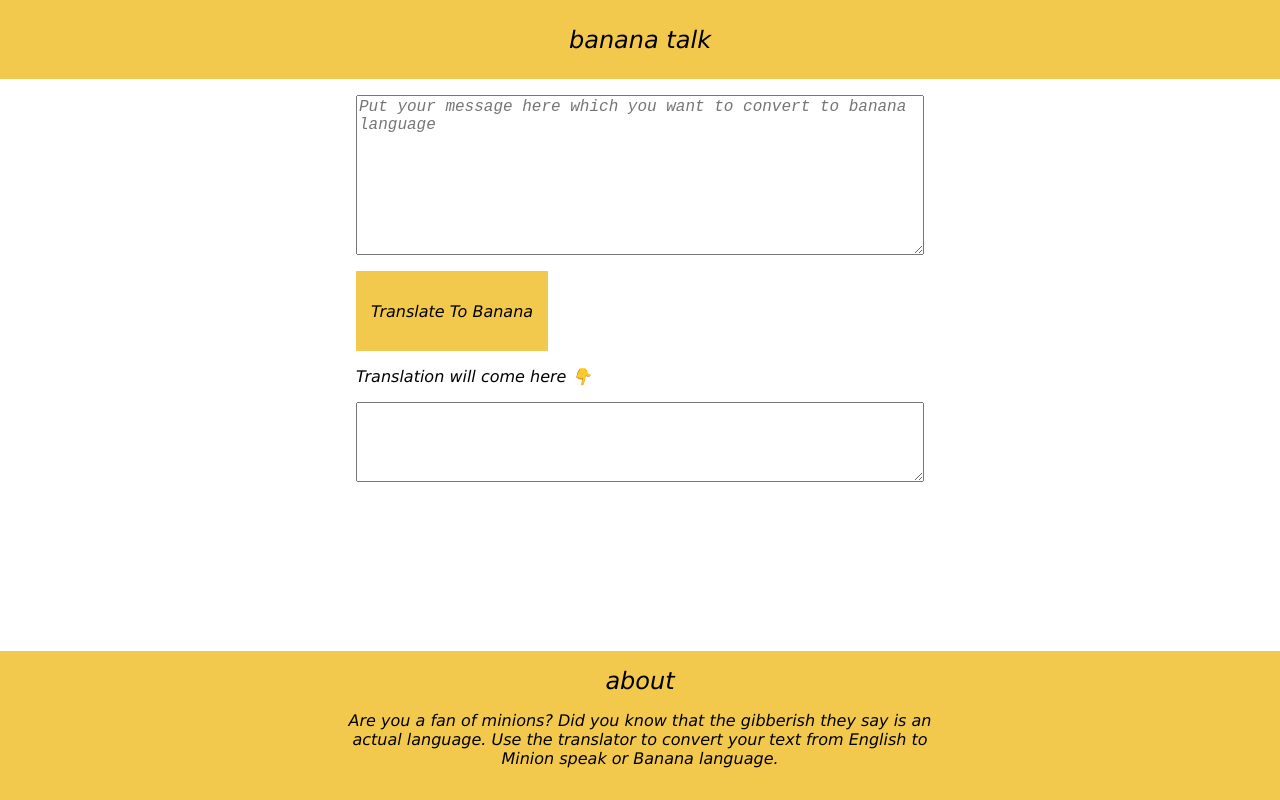
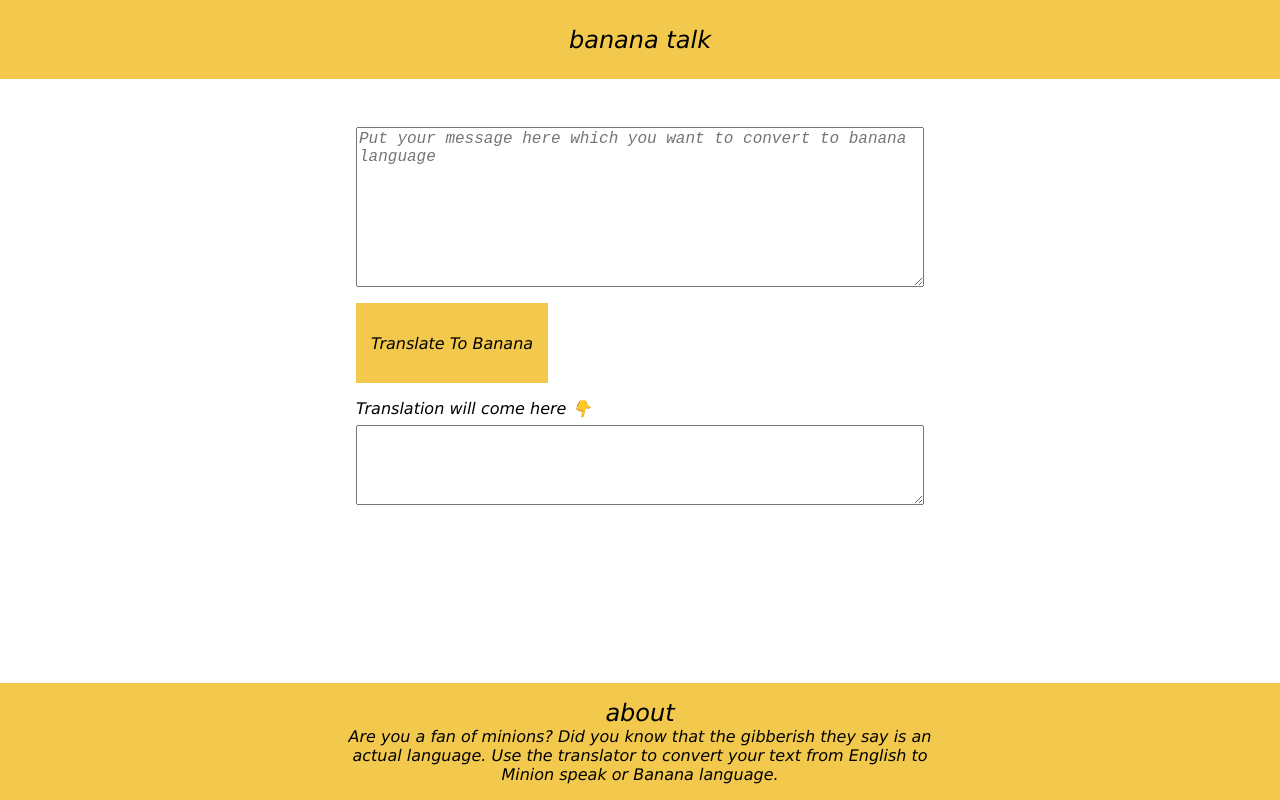
Before and after one commit to Yogesh70/Banana_App_Mark-6, a plain HTML site: page index.html in a window 1280 px wide. Drawn offline with Linux system fonts and the light colour scheme.

Commit message:
changed some styling

```diff
--- a/index.html
+++ b/index.html
@@ -11,14 +11,13 @@
 </head>
 
 <body>
-    <div class="container">
         <div class="app-name">banana talk</div>
         <div class="container-mid">
             <textarea placeholder="Put your message here which you want to convert to banana language" name="input"
                 id="input-area"></textarea>
             <button class="btn-translate">Translate To Banana</button>
 
-            <p>Translation will come here 👇</p>
+            <div>Translation will come here 👇</div>
 
             <textarea name="output" id="output-area"></textarea>
         </div>
@@ -30,7 +29,6 @@
                     translator to convert your text from English to Minion speak or Banana language.</p>
             </div>
         </footer>
-    </div>
     <script src="./script.js"></script>
 </body>
 
--- a/style.css
+++ b/style.css
@@ -1,5 +1,9 @@
 * {
   box-sizing: border-box;
+}
+
+html {
+  margin-bottom: 0;
 }
 
 body {
@@ -19,15 +23,20 @@ body {
   height: 20vh;
   width: 100%;
   min-width: fit-content;
+  margin-top: 2rem;
   font-size: 1rem;
   font-style: inherit;
 }
 
 .container-mid {
   margin: auto;
-  align-content: center;
   padding: 1rem;
   max-width: 600px;
+  min-width: fit-content;
+}
+
+.container-mid div{
+  margin-bottom: 0.4rem;
 }
 
 .btn-translate {
@@ -36,7 +45,7 @@ body {
   height: 10vh;
   width: 15vw;
   min-width: fit-content;
-  margin-top: 1rem;
+  margin: 1rem 0rem;
   background-color: var(--yellow);
   font-family: inherit;
   font-style: inherit;
@@ -45,12 +54,10 @@ body {
 
 #output-area {
   box-sizing: border-box;
-  display: block;
   overflow: scroll;
-  min-width: fit-content;
   width: 100%;
-  height: 10vh;
-  padding: 0.3rem 0.2rem;
+  min-height: 10vh;
+  max-height: 20vh;
   font-size: 1rem;
   font-style: inherit;
 }
@@ -79,3 +86,8 @@ body {
 .footer-container div {
   font-size: x-large;
 }
+
+.footer-container p {
+  margin: auto;
+  max-width: 600px;
+}
```
